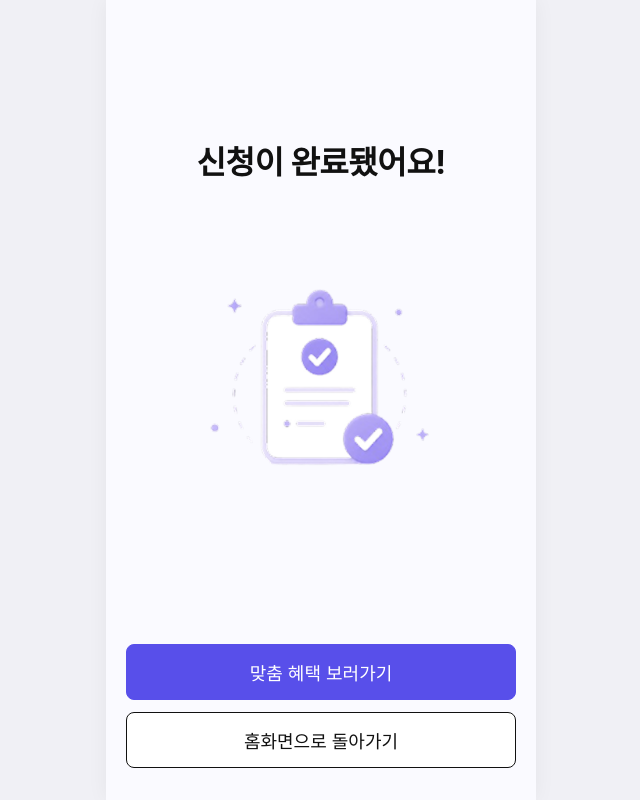
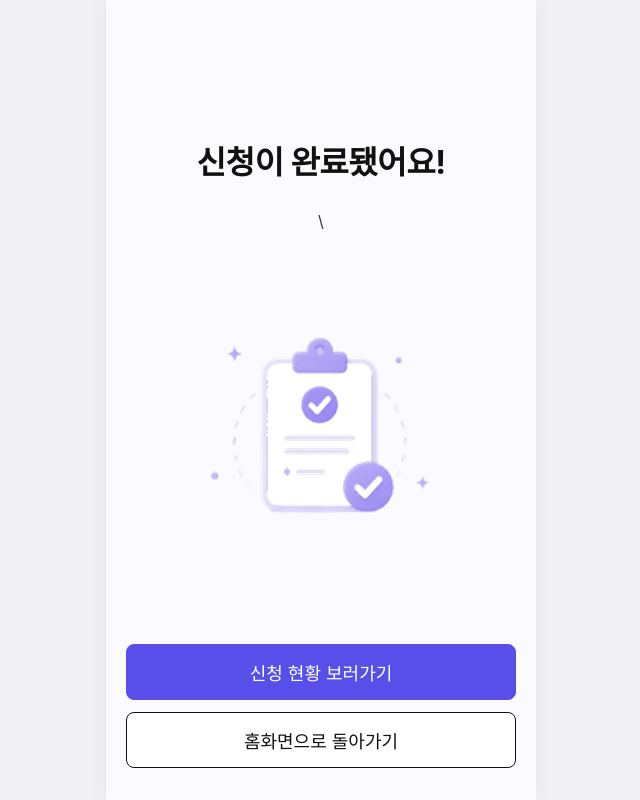
Before and after one commit to LikeLionUniv-INU-BeneFitU/BeneFitU-Frontend, a React (Vite) app: page /apply-complete in a window 1280 px wide. Shown: the whole page, without its empty margins (319-959 px from the left). Built offline with nearby package versions, Linux system fonts and the light colour scheme.

Commit message:
Fix: 신청 완료 페이지 버튼 수정

```diff
--- a/src/pages/ApplyComplete.jsx
+++ b/src/pages/ApplyComplete.jsx
@@ -2,7 +2,7 @@ import React, { useState, useEffect } from 'react';
 import { useNavigate } from 'react-router-dom';
 import * as S from './ApplyComplete.styles';
 import BasicButton from '../components/BasicButton';
-import applycomplete from '../assets/images/applycomplete.png'
+import applycomplete from '../assets/images/applycomplete.png';
 
 export default function ApplyComplete() {
   const navigate = useNavigate();
@@ -27,23 +27,16 @@ export default function ApplyComplete() {
 
   return (
     <S.PageWrapper>
-      {/* ⭐️ 타이틀부터 하단 설명글까지 묶어 60vh로 제한하는 반응형 박스 */}
       <S.MainContentBox>
-        {/* 1. 메인 타이틀 */}
-        <S.MainTitle>
-          신청이 완료됐어요!
-        </S.MainTitle>
-
-        {/* 2. 중앙 일러스트 이미지 */}
+        <S.MainTitle>신청이 완료됐어요!</S.MainTitle>\
         <S.GraphicWrapper>
           <img src={applycomplete} alt="추천 완료 일러스트" />
         </S.GraphicWrapper>
       </S.MainContentBox>
 
-      {/* ⭐️ 4. 원본 그대로 유지되는 하단 고정 버튼 영역 */}
       <S.ButtonContainer>
-        <BasicButton onClick={() => navigate('/benefit')}>
-          맞춤 혜택 보러가기
+        <BasicButton onClick={() => navigate('/applied')}>
+          신청 현황 보러가기
         </BasicButton>
 
         <BasicButton variant="white" onClick={() => navigate('/home')}>
```
